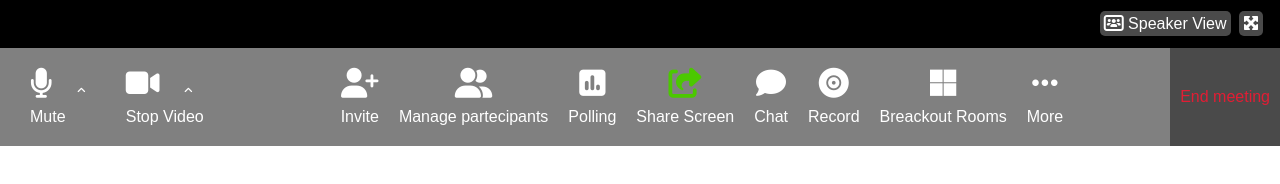
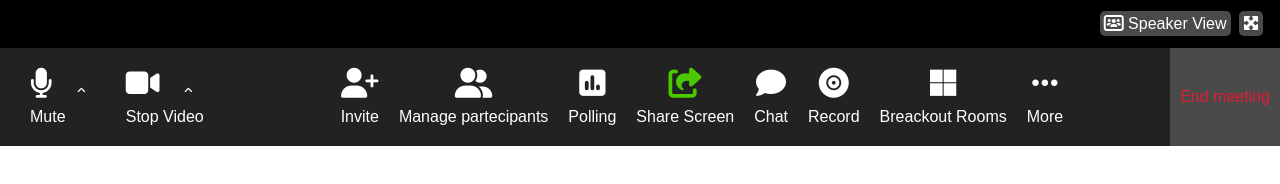
Before and after one commit to MichaelMantovani/html-css-zoom, a plain HTML site: page index.html in a window 1280 px wide. Drawn offline with Linux system fonts and the light colour scheme.

Commit message:
Corrected footer bgcolor

```diff
--- a/CSS/style.css
+++ b/CSS/style.css
@@ -28,6 +28,13 @@
 body{
   font-family: sans-serif;
 }
+
+
+
+footer{
+  background-color: rgb(34,34,34);
+}
+
 
 
 a{
@@ -87,13 +94,10 @@ h3{
   margin: 0 2px;
 }
 
-
+/* MAIN */
 
 /* FOOTER */
 
-footer{
-  background-color: grey;
-}
 
 .footer-opt{
   display: flex;
```
